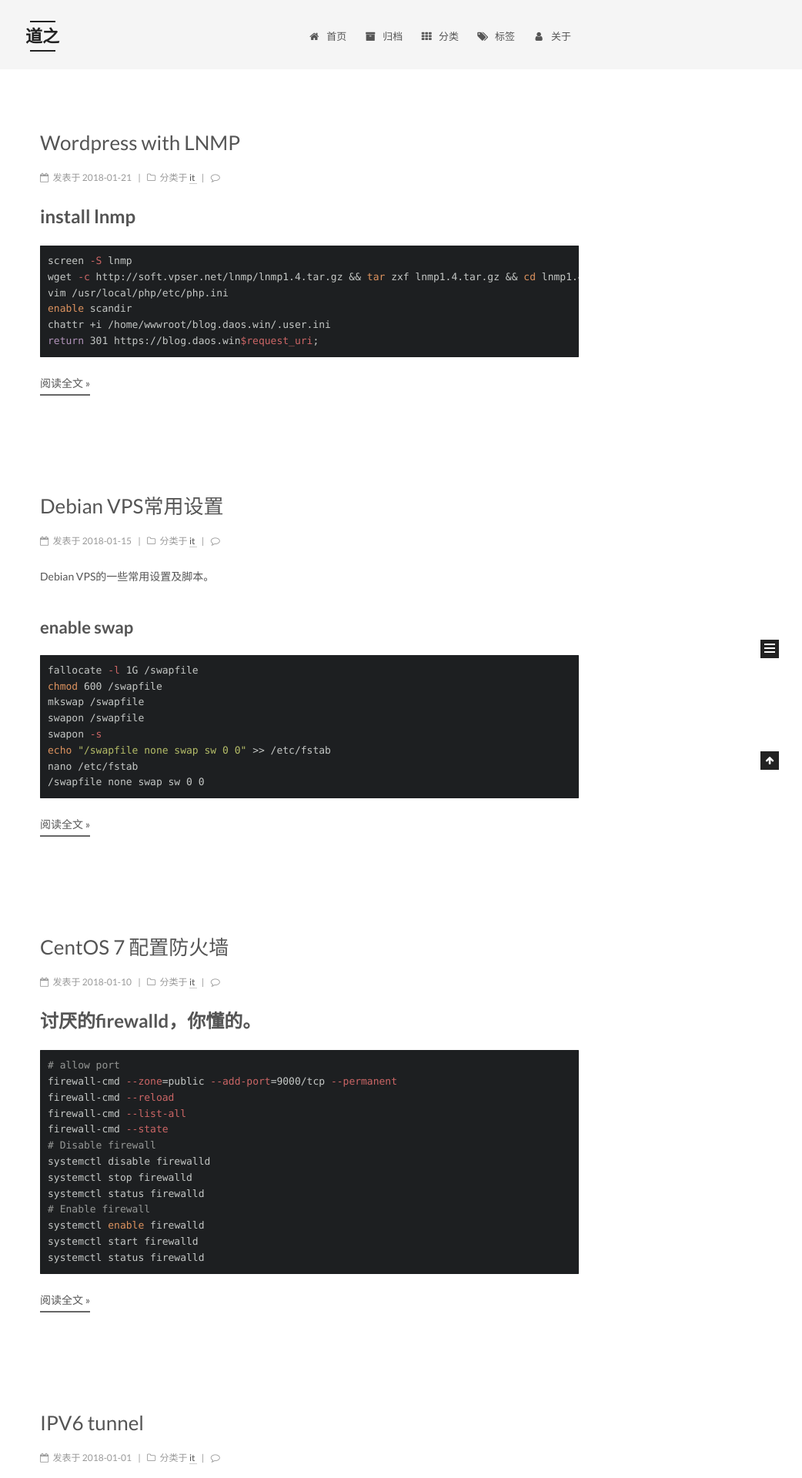
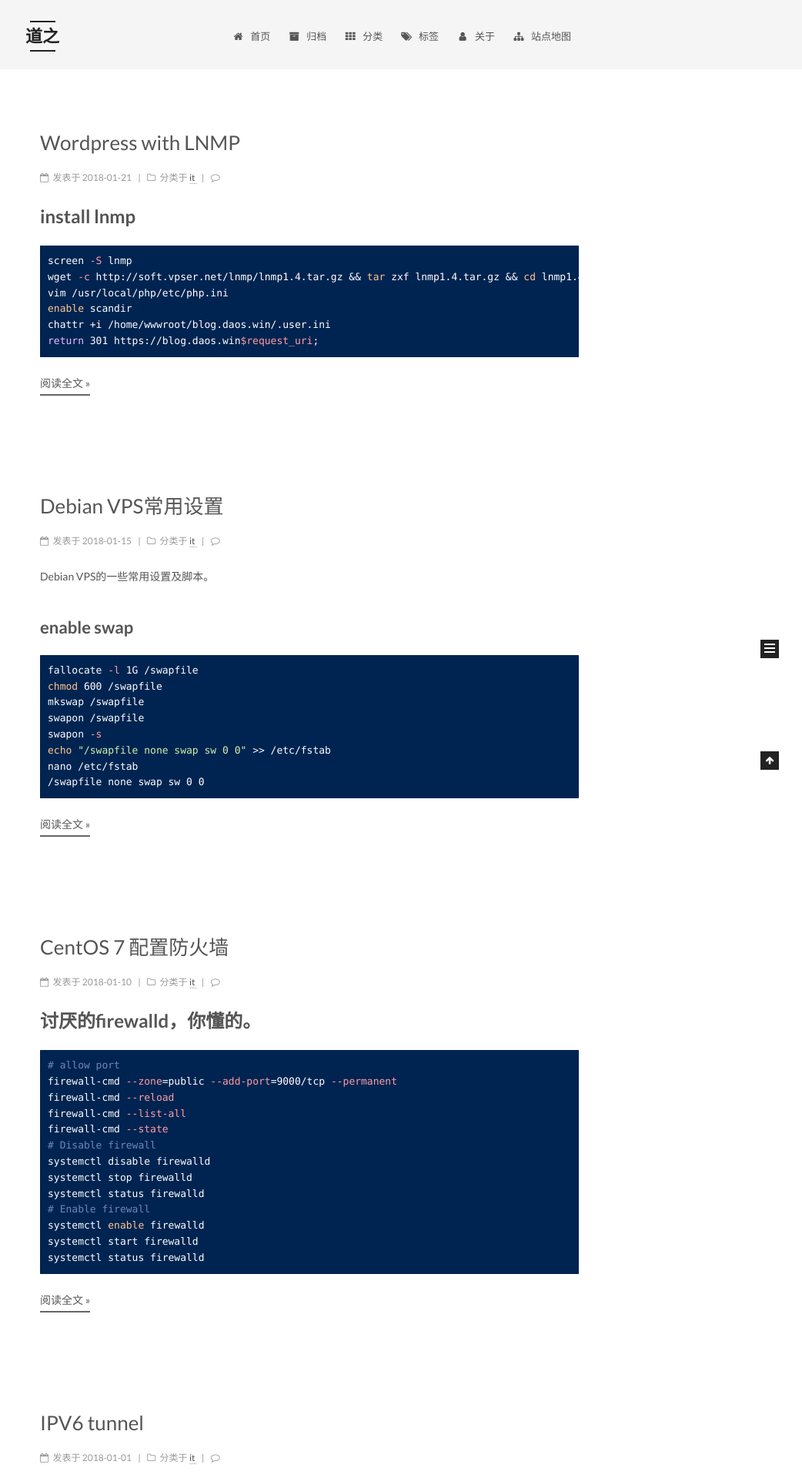
Before and after one commit to xiaolugo/xiaolugo.github.io, a Jekyll site: the page built from index.html, in a window 1280 px wide. Shown: the top 1920 px of the page at 77% size, without its empty margins (238-1280 px from the left). Built offline with Jekyll 4.4.1, drawn with Linux system fonts in a browser that asks for light colours; the list of posts is cut into pages by our own code; comment, search, counter and statistics services are not loaded.

Commit message:
Update _config.yml

```diff
--- a/_config.yml
+++ b/_config.yml
@@ -121,7 +121,7 @@ menu:
   categories: /categories/
   tags: /tags/
   about: /about/
-  #sitemap: /sitemap.xml
+  sitemap: /sitemap.xml
   #commonweal: /404.html
 
 
@@ -356,7 +356,7 @@ custom_logo:
 # Available value:
 #    normal | night | night eighties | night blue | night bright
 # https://github.com/chriskempson/tomorrow-theme
-highlight_theme: night
+highlight_theme: night blue
 
 
 # ---------------------------------------------------------------
```
